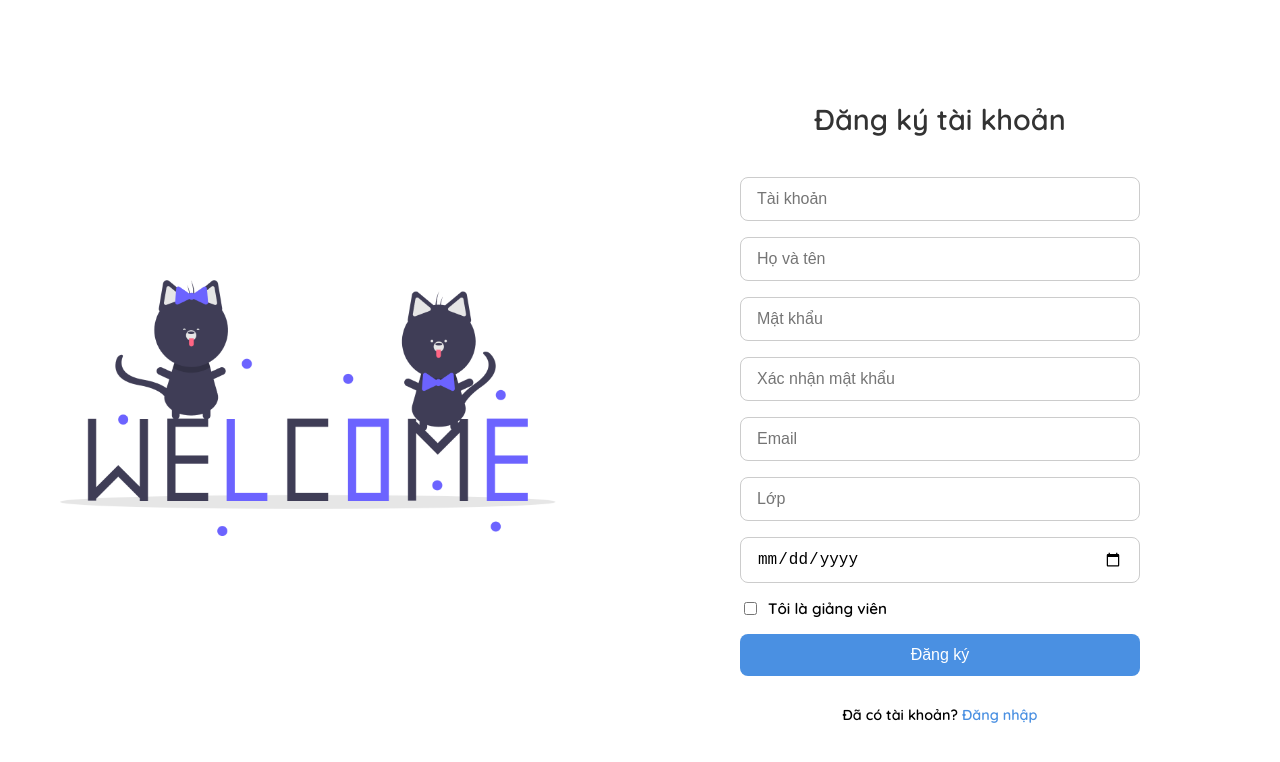
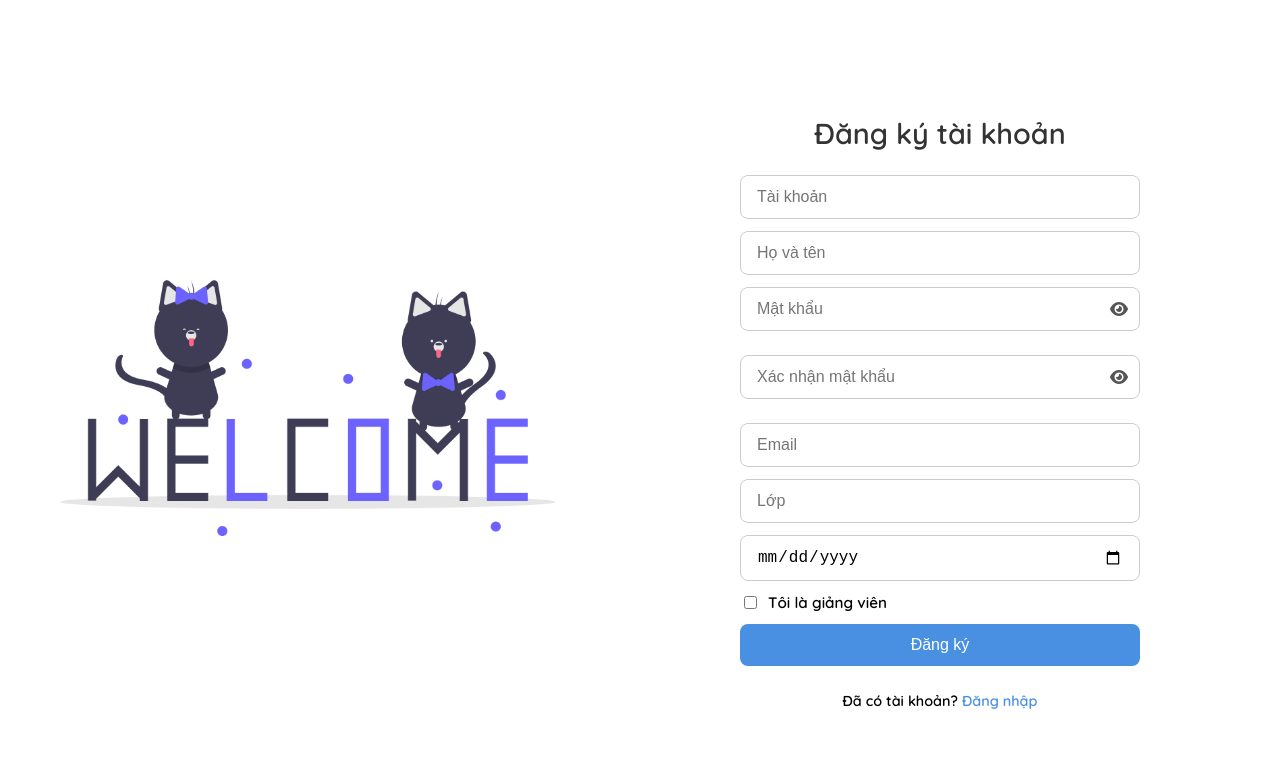
Before and after one commit to baongocckpt19/OE, an Angular app in the folder fontend/: page /signup in a window 1280 px wide. Shown: the top 762 px of the page. Built offline with nearby package versions, Linux system fonts and the light colour scheme.

Commit message:
login done

```diff
--- a/fontend/package.json
+++ b/fontend/package.json
@@ -8,6 +8,7 @@
   "watch": "ng build --watch --configuration development",
   "test": "ng test",
   "serve:ssr:DoAn": "node dist/do-an/server/server.mjs"
+
   },
   "private": true,
   "dependencies": {
--- a/fontend/src/app/login/login.component.html
+++ b/fontend/src/app/login/login.component.html
@@ -6,10 +6,13 @@
     <!-- Logo account -->
 
     <!-- Login form -->
-      <form class="login-form" >
+    <form class="login-form">
       <div class="form-group">
         <div class="input-container">
-            <input type="text" id="username" name="username" [(ngModel)]="model.username" placeholder="Tên đăng nhập">
+          <input type="text" id="username" name="username"
+                 [(ngModel)]="model.username"
+                 (input)="clearError()"
+                 placeholder="Tên đăng nhập">
           <i class="fas fa-user input-icon"></i>
         </div>
       </div>
@@ -17,27 +20,39 @@
       <div class="form-group">
         <div class="input-container">
           <input [type]="showPassword ? 'text' : 'password'" id="password" name="password"
-           [(ngModel)]="model.password_hash" placeholder="Mật khẩu">
+                 [(ngModel)]="model.password_hash"
+                 (input)="clearError()"
+                 placeholder="Mật khẩu">
           <i class="fas fa-lock input-icon"></i>
-    <i class="fas" [ngClass]="showPassword ? 'fa-eye-slash' : 'fa-eye'"
-       (click)="togglePasswordVisibility()" class="toggle-password-icon"></i>
+          <i [ngClass]="['fas', showPassword ? 'fa-eye-slash' : 'fa-eye', 'toggle-password-icon']"
+   (click)="togglePasswordVisibility()"></i>
         </div>
       </div>
 
       <div class="checkbox-group">
-          <input type="checkbox" id="teacher" [(ngModel)]="isTeacher"  name="isTeacher">
+        <input type="checkbox" id="teacher" [(ngModel)]="isTeacher" name="isTeacher">
         <label for="teacher">Bạn là giảng viên?</label>
       </div>
 
-        <button type="button" class="login-button" (click)="login()">Đăng nhập</button>
+      <div class="form-error" *ngIf="loginError">
+        <i class="fas fa-exclamation-triangle warning-icon"></i>
+        Thông tin đăng nhập không chính xác
+      </div>
+
+      <button type="button" class="login-button" [disabled]="isLoading" (click)="login()">
+  <ng-container *ngIf="!isLoading">Đăng nhập</ng-container>
+  <ng-container *ngIf="isLoading">
+    <i class="fas fa-spinner fa-spin"></i> Đang đăng nhập...
+  </ng-container>
+</button>
+
 
       <div class="form-links">
-
         <p class="register-line">
-    Bạn chưa có tài khoản? <a class="register-link" href="#" (click)="navigateToSignup(); $event.preventDefault()">Đăng kí ngay!</a>
+          Bạn chưa có tài khoản?
+          <a class="register-link" href="#" (click)="navigateToSignup(); $event.preventDefault()">Đăng kí ngay!</a>
         </p>
       </div>
-
     </form>
   </div>
 </div>
--- a/fontend/src/app/login/login.component.scss
+++ b/fontend/src/app/login/login.component.scss
@@ -58,7 +58,21 @@ html, body {
   box-shadow: 0 10px 15px -3px rgba(0, 0, 0, 0.1),
               0 4px 6px -2px rgba(0, 0, 0, 0.05);
 }
+.form-error {
+  color: red;
+  font-weight: 500;
+  margin-top: 0.5rem;
+  margin-bottom: 0.5rem;
+  text-align: center;
+  display: flex;
+  align-items: center;
+  justify-content: center;
+  gap: 6px;
+}
 
+.warning-icon {
+  color: red;
+}
 /* ===== Input Fields ===== */
 .form-group {
   margin-bottom: 1.5rem;
--- a/fontend/src/app/login/login.component.ts
+++ b/fontend/src/app/login/login.component.ts
@@ -3,7 +3,7 @@ import { FormsModule } from '@angular/forms';
 import { Router } from '@angular/router';
 import { AccountService } from '../services/account-service.service';
 import { Component } from '@angular/core';
-import { CommonModule } from '@angular/common'
+import { CommonModule } from '@angular/common';
 
 @Component({
   selector: 'app-login',
@@ -20,42 +20,55 @@ export class LoginComponent {
   model: any = {
     username: '',
     password_hash: '',
-    role: 'student' // Giá trị mặc định
-
+    role: 'student'
   };
 
   isTeacher: boolean = false;
   showPassword = false;
+  loginError = false;
+  isLoading = false; // <-- Thêm biến loading
+
   constructor(
     public accountService: AccountService,
     private router: Router
   ) {}
+
   togglePasswordVisibility() {
     this.showPassword = !this.showPassword;
   }
+
+  clearError() {
+    this.loginError = false;
+  }
+
   login() {
     this.model.role = this.isTeacher ? 'teacher' : 'student';
+    this.isLoading = true; // <-- Bắt đầu loading
 
     this.accountService.login(this.model).subscribe({
       next: response => {
+        this.isLoading = false; // <-- Kết thúc loading
+        this.loginError = false;
+
         if (response?.user?.role === 'teacher') {
           localStorage.setItem('userRole', 'teacher');
-        localStorage.setItem('userName', response.user.fullname); // nếu muốn hiện tên
+          localStorage.setItem('userName', response.user.fullname);
           this.router.navigate(['/dashboard']);
         } else if (response?.user?.role === 'student') {
           localStorage.setItem('userRole', 'student');
           localStorage.setItem('userName', response.user.fullname);
           this.router.navigate(['/dashboard-student']);
         } else {
-        console.warn('Vai trò người dùng không xác định hoặc không được hỗ trợ.');
+          console.warn('Vai trò người dùng không xác định.');
         }
       },
       error: err => {
         console.error('Đăng nhập thất bại:', err);
+        this.isLoading = false; // <-- Kết thúc loading
+        this.loginError = true;
       }
     });
   }
-
 
   navigateToSignup() {
     this.router.navigate(['/signup']);
--- a/fontend/src/app/signup/signup.component.html
+++ b/fontend/src/app/signup/signup.component.html
@@ -10,8 +10,28 @@
 
       <input type="text" placeholder="Tài khoản" [(ngModel)]="username" name="username" />
       <input type="text" placeholder="Họ và tên" [(ngModel)]="fullname" name="fullname" />
-      <input type="password" placeholder="Mật khẩu" [(ngModel)]="password" name="password" />
-      <input type="password" placeholder="Xác nhận mật khẩu" [(ngModel)]="confirmPassword" name="confirmPassword" />
+<div class="password-container">
+ <input [type]="showPassword ? 'text' : 'password'"
+       placeholder="Mật khẩu"
+       [(ngModel)]="password"
+       name="password"
+       autocomplete="off" />
+  <i [ngClass]="['fas', showPassword ? 'fa-eye-slash' : 'fa-eye']"
+   (click)="showPassword = !showPassword"
+   class="toggle-password-icon"></i>
+</div>
+
+<!-- Xác nhận mật khẩu -->
+<div class="password-container">
+  <input [type]="showConfirmPassword ? 'text' : 'password'"
+       placeholder="Xác nhận mật khẩu"
+       [(ngModel)]="confirmPassword"
+       name="confirmPassword"
+       autocomplete="off" />
+  <i [ngClass]="['fas', showPassword ? 'fa-eye-slash' : 'fa-eye']"
+   (click)="showPassword = !showPassword"
+   class="toggle-password-icon"></i>
+</div>
       <input type="email" placeholder="Email" [(ngModel)]="email" name="email" />
       <input type="text" placeholder="Lớp" [(ngModel)]="class" name="class" />
       <input type="date" [(ngModel)]="dob" name="dob" />
@@ -21,7 +41,6 @@
         Tôi là giảng viên
       </label>
 
-      <!-- ✅ type="submit" để form gọi ngSubmit -->
       <button type="submit" class="signup-btn">Đăng ký</button>
 
       <p class="login-link">
--- a/fontend/src/app/signup/signup.component.scss
+++ b/fontend/src/app/signup/signup.component.scss
@@ -2,7 +2,6 @@ body {
   margin: 0;
   background-color: #ffffff;
   font-family: 'Poppins', sans-serif;
-
 }
 
 .signup-container {
@@ -24,10 +23,11 @@ body {
 
   img {
     width: 100%;
-    height: 100vh; // Chiếm toàn bộ chiều cao trang
-    object-fit: contain; // Hoặc 'contain' nếu muốn ảnh không bị cắt
+    height: 100vh;
+    object-fit: contain;
   }
 }
+
 .signup-content {
   flex: 1;
   display: flex;
@@ -44,16 +44,18 @@ body {
     border-radius: 16px;
     display: flex;
     flex-direction: column;
-    gap: 1rem;
+    gap: 0.75rem; // Giảm khoảng cách giữa các trường input
     font-family: "Quicksand", sans-serif;
     font-optical-sizing: auto;
     font-weight: 600;
     font-style: normal;
+
     .form-title {
       font-size: 1.8rem;
       font-weight: bold;
       color: #333;
       text-align: center;
+      margin-bottom: 0.75rem;
     }
 
     input[type="text"],
@@ -64,7 +66,37 @@ body {
       border: 1px solid #ccc;
       border-radius: 8px;
       font-size: 1rem;
+      margin-bottom: 0; // reset để tránh dư khoảng cách
     }
+
+    .password-container {
+  position: relative;
+  margin-bottom: 0.75rem;
+}
+
+.password-container input {
+  width: 100%;
+  padding: 0.75rem 2.5rem 0.75rem 1rem;
+  border: 1px solid #ccc;
+  border-radius: 8px;
+  font-size: 1rem;
+  box-sizing: border-box;
+}
+
+.toggle-password-icon {
+  position: absolute;
+  right: 12px;
+  top: 50%;
+  transform: translateY(-50%);
+  cursor: pointer;
+  color: #555;
+  font-size: 1rem;
+  transition: color 0.3s ease;
+}
+
+.toggle-password-icon:hover {
+  color: #3182ce;
+}
 
     .checkbox-group {
       display: flex;
@@ -103,3 +135,14 @@ body {
     }
   }
 }
+input[type="password"]::-ms-reveal,
+input[type="password"]::-ms-clear,
+input[type="password"]::-webkit-contacts-auto-fill-button,
+input[type="password"]::-webkit-credentials-auto-fill-button,
+input[type="password"]::-webkit-textfield-decoration-container {
+  display: none !important;
+  pointer-events: none;
+  height: 0;
+  width: 0;
+  visibility: hidden;
+}
--- a/fontend/src/app/signup/signup.component.ts
+++ b/fontend/src/app/signup/signup.component.ts
@@ -27,6 +27,8 @@ import { AccountService } from '../services/account-service.service'; // ✅ đ
 export class SignupComponent {
   imageState = 'start';
   formState = 'hidden';
+  showPassword: boolean = false;
+  showConfirmPassword: boolean = false;
 
   confirmPassword: string = '';
   username: string = '';
```
Also changed, not shown: 1 other file (tests, documents, lock files or other folders). Lines whose indentation alone changed are shown as unchanged.
